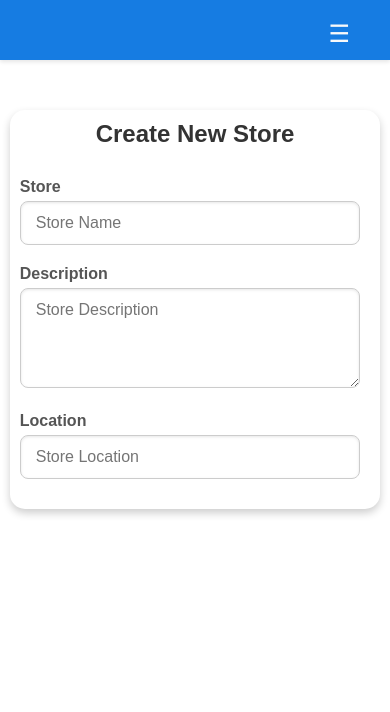
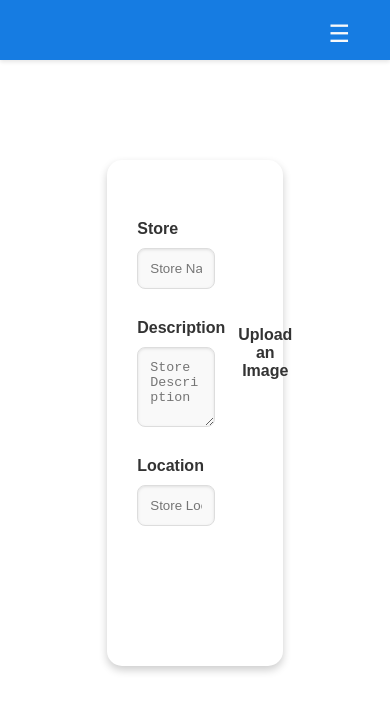
Before and after one commit to hadishamoun1/vesti-front, a React (Create React App) app: page /create-store in a window 390 px wide. Shown: the top 712 px of the page. Built offline with nearby package versions, Linux system fonts and the light colour scheme.

Commit message:
Changed the styling of inputs

```diff
--- a/src/Pages/CreateStore.jsx
+++ b/src/Pages/CreateStore.jsx
@@ -1,10 +1,18 @@
-import React from "react";
+import React, { useState } from "react";
 import "../styles/CreateStore.css";
 
 const CreateStorePage = () => {
+  const [image, setImage] = useState(null);
+
+  const handleImageChange = (e) => {
+    if (e.target.files && e.target.files[0]) {
+      const file = e.target.files[0];
+      setImage(URL.createObjectURL(file));
+    }
+  };
+
   return (
     <div className="store-container">
-      <h1 className="title">Create New Store</h1>
       <div className="form-container">
         <div className="form-group">
           <label htmlFor="store-name">Store</label>
@@ -22,6 +30,16 @@ const CreateStorePage = () => {
           <input id="store-location" type="text" placeholder="Store Location" />
         </div>
       </div>
+      <div className="upload-container">
+        {image ? (
+          <img src={image} alt="Uploaded" className="upload-image" />
+        ) : (
+          <label className="upload-text">
+            Upload an Image
+            <input type="file" accept="image/*" onChange={handleImageChange} />
+          </label>
+        )}
+      </div>
     </div>
   );
 };
--- a/src/styles/CreateStore.css
+++ b/src/styles/CreateStore.css
@@ -1,98 +1,110 @@
 /* Store Page Container */
 .store-container {
+  display: flex;
+  align-items: flex-start;
+  gap: 20px;
+  padding: 20px;
   border-radius: 15px;
   box-shadow: 0 4px 8px rgba(0, 0, 0, 0.2);
-  width: 60vw;
-  height: 75vh;
+  background-color: #ffffff;
+  width: 45vw;
+  height: 60vh;
   margin: auto;
-  padding: 20px;
-  background-color: #ffffff;
   box-sizing: border-box;
-  margin-top: 50px;
+  margin-top: 100px;
 }
 
-/* Title */
-.title {
+/* Square Image Upload Container */
+.upload-container {
+  width: 50%;
+  height: 57%;
+  border-radius: 15px;
+  box-shadow: 0 4px 8px rgba(0, 0, 0, 0.2);
+  background-color: #f8f9fa;
+  display: flex;
+  align-items: center;
+  justify-content: center;
+  position: relative;
+  margin-top: 40px;
+  margin-right: 10px;
+}
+
+/* Upload Text */
+.upload-text {
+  color: #333;
+  font-size: 16px;
   text-align: center;
-  margin-bottom: 30px;
-  font-size: 24px;
-  color: #333;
+  cursor: pointer;
+  padding: 10px;
+  position: absolute;
+  z-index: 1;
+}
+
+/* Hidden File Input */
+.upload-container input[type="file"] {
+  display: none;
+}
+
+/* Image Preview */
+.upload-image {
+  width: 100%;
+  height: 100%;
+  object-fit: cover;
+  border-radius: 15px;
 }
 
 /* Form Container */
 .form-container {
+  margin-top: 40px;
+  margin-left: 10px;
+  margin-right: 20px;
   display: flex;
   flex-direction: column;
-  align-items: flex-start; /* Align items to the left */
+  gap: 30px;
+  flex: 1;
 }
 
-/* Form Group */
+/* Form Group Styles */
 .form-group {
-  margin-bottom: 20px; /* Space between form elements */
-  width: 100%; /* Full width of the container */
+  display: flex;
+  flex-direction: column;
+  gap: 10px;
 }
 
-/* Label Styles */
-.form-group label {
-  display: block;
+label {
   font-weight: bold;
-  margin-bottom: 5px;
   font-size: 16px;
-  color: #555;
+  color: #333;
 }
 
 /* Input and Textarea Styles */
-.form-group input,
-.form-group textarea {
-  width: calc(100% - 20px); /* Width a little smaller than the container */
-  max-width: 500px; /* Optional: max-width for larger screens */
-  padding: 12px 15px;
+input[type="text"],
+textarea {
+  width: calc(100% - 20px);
+  padding: 12px;
+  border: 1px solid #ddd;
   border-radius: 8px;
-  border: 1px solid #ccc;
+  background-color: #f9f9f9;
   box-shadow: inset 0 1px 3px rgba(0, 0, 0, 0.1);
-  font-size: 16px;
-  color: #333;
-  box-sizing: border-box;
-  transition: border-color 0.3s, box-shadow 0.3s;
+  transition: border-color 0.3s ease, box-shadow 0.3s ease;
 }
 
-/* Focus Styles */
-.form-group input:focus,
-.form-group textarea:focus {
-  border-color: #167ce2; /* Change border color on focus */
-  box-shadow: 0 0 5px rgba(22, 124, 226, 0.4); /* Add shadow on focus */
+input[type="text"]:focus,
+textarea:focus {
+  border-color: #167ce2;
+  box-shadow: 0 0 8px rgba(22, 124, 226, 0.3);
   outline: none;
 }
 
-/* Textarea Specific Styles */
-.form-group textarea {
-  height: 100px;
-  resize: vertical; /* Allow vertical resize only */
-  font-family: "Arial", sans-serif;
+textarea {
+  resize: vertical;
+  min-height: 80px;
 }
 
-/* Responsive Styles */
+/* Responsive Styles for Inputs */
 @media (max-width: 768px) {
-  .store-container {
-    width: 90vw;
-    height: 90vh;
-  }
-
-  .form-group input,
-  .form-group textarea {
-    width: calc(100% - 20px); /* Adjust width for smaller screens */
+  input[type="text"],
+  textarea {
+    width: calc(100% - 10px);
   }
 }
-
-@media (max-width: 480px) {
-  .store-container {
-    width: 95vw;
-    height: auto;
-    padding: 10px;
-  }
-
-  .form-group input,
-  .form-group textarea {
-    width: calc(100% - 10px); /* Further adjust width for very small screens */
-  }
-}
```
